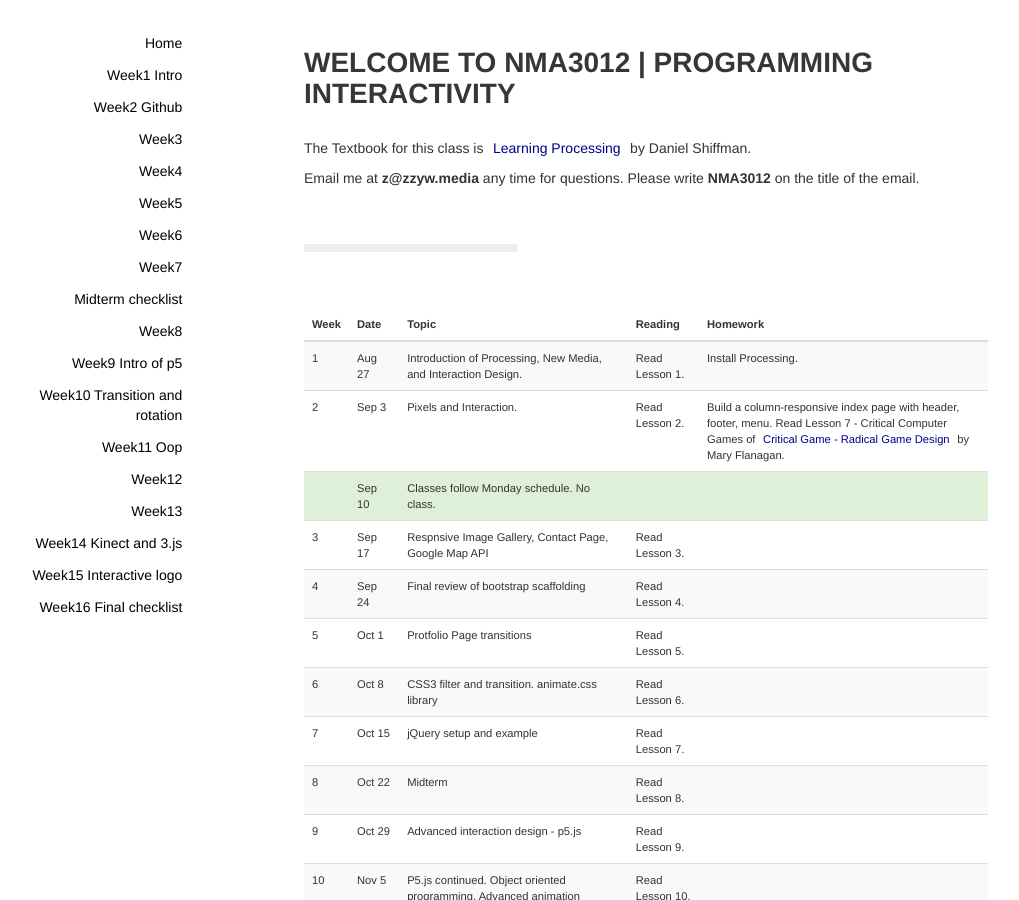
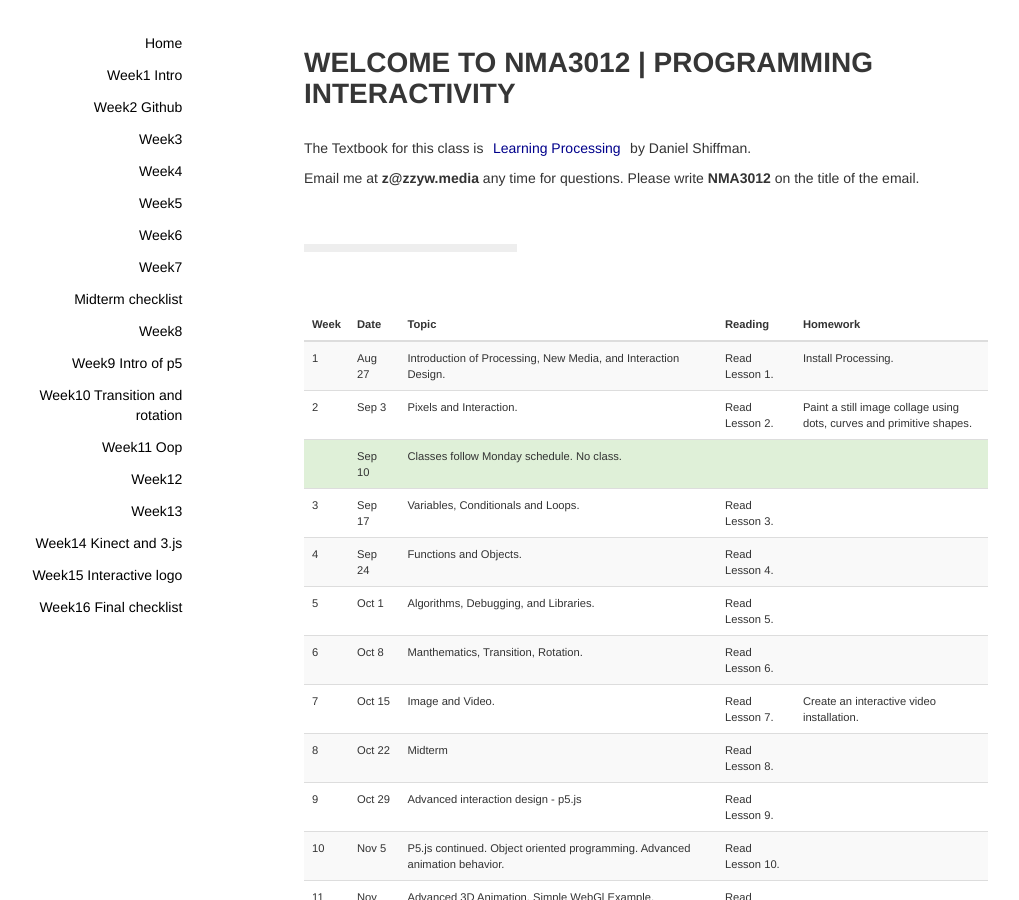
Before and after one commit to zhenzhenqi/NMA3012, a Jekyll site: the page built from index.html, in a window 1280 px wide and 900 px high. Shown: the whole window, without its empty margins (45-1064 px from the left). Built offline with Jekyll 4.4.1, drawn with Linux system fonts in a browser that asks for light colours; nearby versions of some CDN libraries.

Commit message:
config change

```diff
--- a/index.html
+++ b/index.html
@@ -25,14 +25,14 @@ title: Welcome to NMA3012 | Programming Interactivity
             <td id="td_id_1" class="td-class-1">Aug 27</td>
             <td>Introduction of Processing, New Media, and Interaction Design.</td>
             <td>Read Lesson 1.</td>
-            <td>Install Processing. </td>
+            <td>Install Processing.</td>
         </tr>
         <tr id="tr_id_2" class="tr-class-2">
             <td id="td_id_1" class="td-class-1">2</td>
             <td id="td_id_2" class="td-class-2">Sep 3</td>
             <td>Pixels and Interaction.</td>
             <td>Read Lesson 2.</td>
-            <td>Build a column-responsive index page with header, footer, menu. Read Lesson 7 - Critical Computer Games of <a href="https://mitpress.mit.edu/books/critical-play">Critical Game - Radical Game Design</a> by Mary Flanagan.</td>
+            <td>Paint a still image collage using dots, curves and primitive shapes.</td>
         </tr>
         <tr id="tr_id_4" class="success">
             <td id="td_id_1" class="td-class-1"></td>
@@ -44,37 +44,37 @@ title: Welcome to NMA3012 | Programming Interactivity
         <tr id="tr_id_5" class="tr-class-5">
             <td id="td_id_1" class="td-class-1">3</td>
             <td id="td_id_5" class="td-class-5">Sep 17</td>
-            <td>Respnsive Image Gallery, Contact Page, Google Map API</td>
+            <td>Variables, Conditionals and Loops.</td>
             <td>Read Lesson 3.</td>
             <td></td>
         </tr>
         <tr id="tr_id_5" class="tr-class-5">
             <td id="td_id_1" class="td-class-1">4</td>
             <td id="td_id_5" class="td-class-5">Sep 24</td>
-            <td>Final review of bootstrap scaffolding</td>
+            <td>Functions and Objects.</td>
             <td>Read Lesson 4.</td>
             <td></td>
         </tr>
         <tr id="tr_id_5" class="tr-class-5">
             <td id="td_id_1" class="td-class-1">5</td>
             <td id="td_id_5" class="td-class-5">Oct 1</td>
-            <td>Protfolio Page transitions</td>
+            <td>Algorithms, Debugging, and Libraries.</td>
             <td>Read Lesson 5.</td>
             <td></td>
         </tr>
         <tr id="tr_id_5" class="tr-class-5">
             <td id="td_id_1" class="td-class-1">6</td>
             <td id="td_id_5" class="td-class-5">Oct 8</td>
-            <td>CSS3 filter and transition. animate.css library</td>
+            <td>Manthematics, Transition, Rotation.</td>
             <td>Read Lesson 6.</td>
             <td></td>
         </tr>
         <tr id="tr_id_5" class="tr-class-5">
             <td id="td_id_1" class="td-class-1">7</td>
             <td id="td_id_5" class="td-class-5">Oct 15</td>
-            <td>jQuery setup and example</td>
+            <td>Image and Video.</td>
             <td>Read Lesson 7.</td>
-            <td></td>
+            <td>Create an interactive video installation.</td>
         </tr>
         <tr id="tr_id_5" class="tr-class-5">
             <td id="td_id_1" class="td-class-1">8</td>
```
